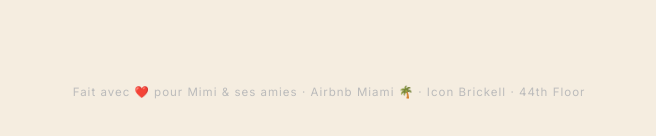
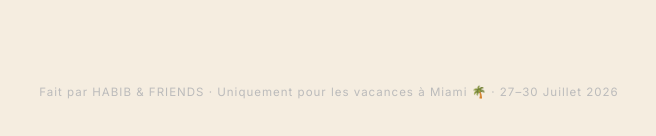
Before and after one commit to dhabibou3/miami-trip, a plain HTML site: page mimi_miami_airbnb.html in a window 1280 px wide. Shown: the part 2356-2492 px from the top of the page, 311-967 px from the left. Drawn offline with nearby package versions, Linux system fonts and the light colour scheme; a web font is replaced by a local one.

Commit message:
Update footer mimi_miami_airbnb.html

```diff
--- a/mimi_miami_airbnb.html
+++ b/mimi_miami_airbnb.html
@@ -627,7 +627,7 @@
 </div>
 
 <footer>
-  Fait avec ❤️ pour Mimi &amp; ses amies · Airbnb Miami 🌴 · Icon Brickell · 44th Floor
+  Fait par HABIB &amp; FRIENDS · Uniquement pour les vacances à Miami 🌴 · 27–30 Juillet 2026
 </footer>
 
 </body>
```
